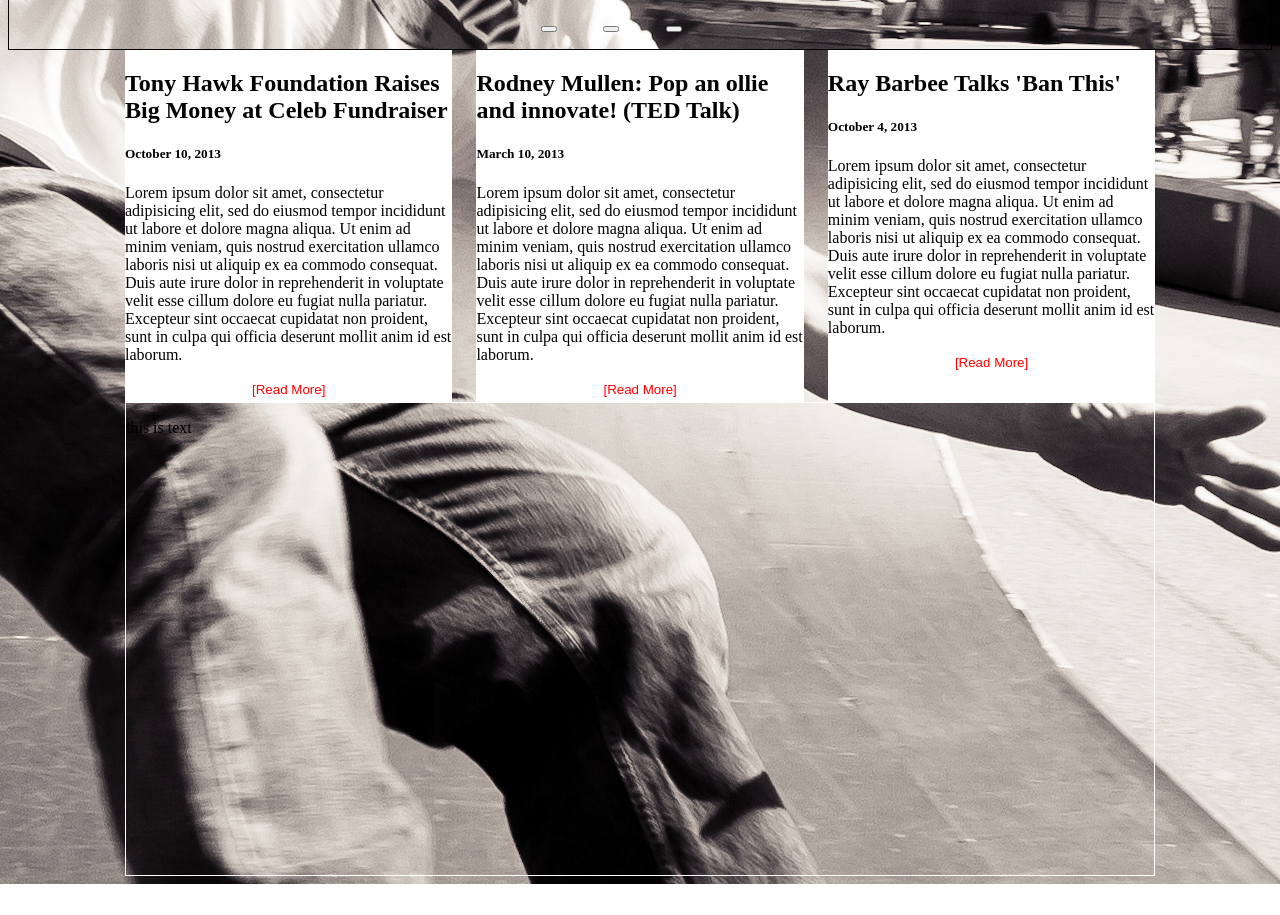
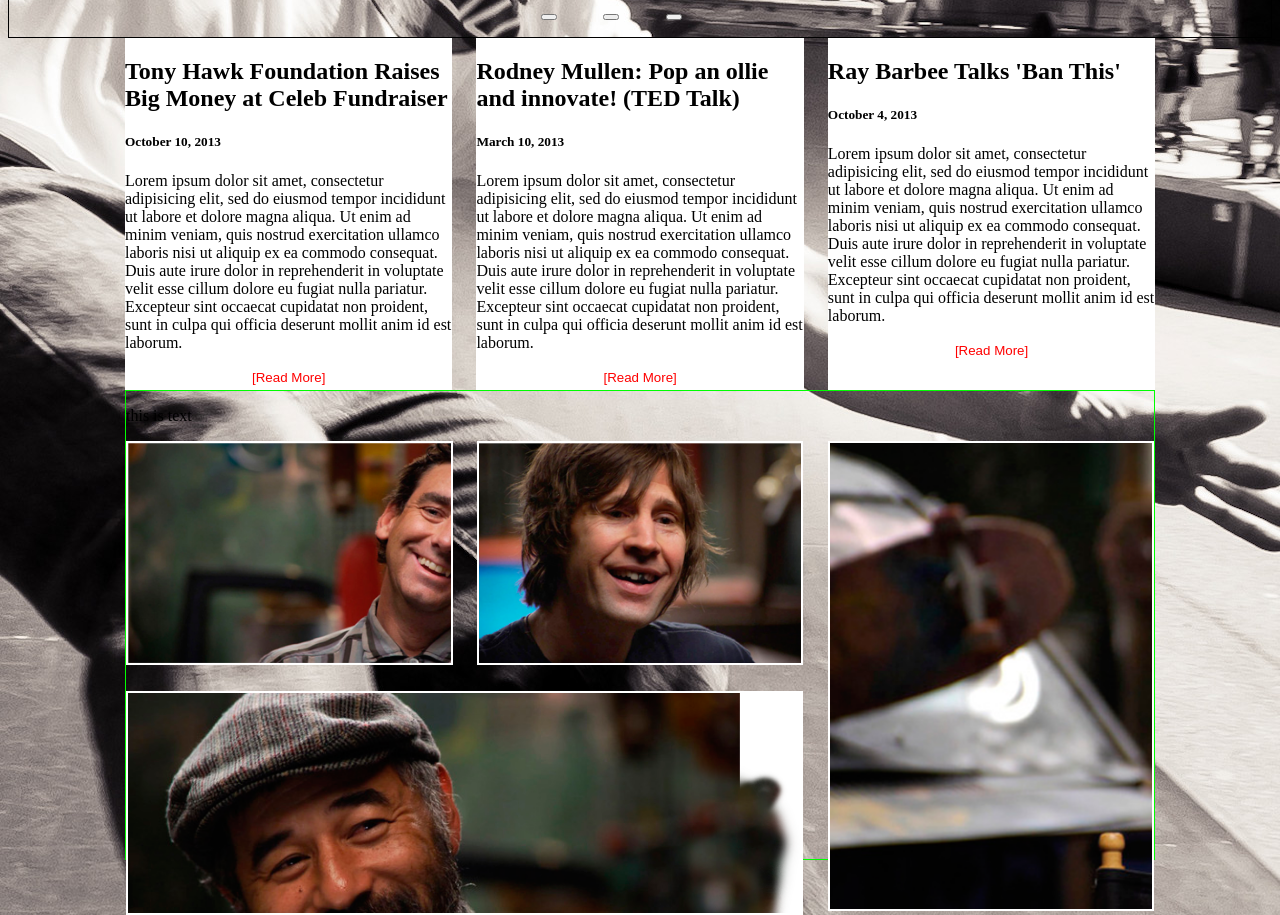
Before and after one commit to pnitto/2.2-Responsive-Form, a plain HTML site: page index.html in a window 1280 px wide. Shown: the part 506-1421 px from the top of the page. Before the commit the page ends 1390 px from the top, so only its background shows below. Drawn offline with Linux system fonts and the light colour scheme.

Commit message:
middle picture section layout done

```diff
--- a/index.html
+++ b/index.html
@@ -19,8 +19,10 @@
         <li class="button"><button class="buttons"></button></li>
      </ul>
     </div>
-    <div class="top-picture">
-    </div>
+    <div class="top-pic-container">
+      <div class="top-picture">
+      </div>
+  </div>
     <div class="three-dots-middle">
     <ul class="dots-middle">
       <li class="dot"><button class="dot-buttons"></buttton></li>
@@ -60,7 +62,11 @@
       </div>
           <div class="boarder-2">
           </div>
+          <div class="boarder-3">
+          </div>
+          <div class="boarder-4">
+          </div>
+        </div>
   </div>
-</div>
 </body>
 </html>
--- a/scss/main.scss
+++ b/scss/main.scss
@@ -30,20 +30,20 @@ body {
 .top-right-buttons {
   margin-top: 80px;
 }
+.top-pic-container {
+  @include outer-container(1030px);
 
+}
 .top-picture {
   border: 1px solid black;
   height: 351px;
   background-image: url("../images/top-image.png");
   background-size: cover;
-  @include outer-container(1030px);
   @include span-columns(12);
-  margin-left: 8%;
 }
 
 .three-dots-middle {
   border: 1px solid black;
-  margin-top: 30%;
 }
 .dots-middle {
   @include outer-container(1030px);
@@ -71,9 +71,42 @@ body {
 }
 .boarder-pics {
   @include outer-container(1030px);
-  border: 1px solid white;
-  height: 474px;
+  border: 1px solid lime;
+  height: 470px;
 }
 .boarder-1 {
-  background-image: url('../images/sk8er-4.png');
+  @include span-columns(4);
+  background-image: url("../images/sk8er-4.png");
+  background-size: cover;
+  height: 224px;
+  background-repeat: no-repeat;
+  border: 2px solid white;
 }
+.boarder-2 {
+  @include span-columns(4);
+  background-image: url("../images/sk8er-3.png");
+  background-size: cover;
+  height: 224px;
+  background-repeat: no-repeat;
+  border: 2px solid white;
+
+}
+.boarder-3 {
+  @include span-columns(4);
+  background-image: url("../images/sk8er-2.png");
+  background-size: cover;
+  height: 470px;
+  background-repeat: no-repeat;
+  border: 2px solid white;
+  float: right;
+  margin-right: 0;
+}
+.boarder-4 {
+  @include span-columns(8);
+  background-image: url("../images/sk8er-1.png");
+  background-size: cover;
+  height: 224px;
+  background-repeat: no-repeat;
+  border: 2px solid white;
+  margin-top: 2.5%;
+}
```
Also changed, not shown: css/main.css.
